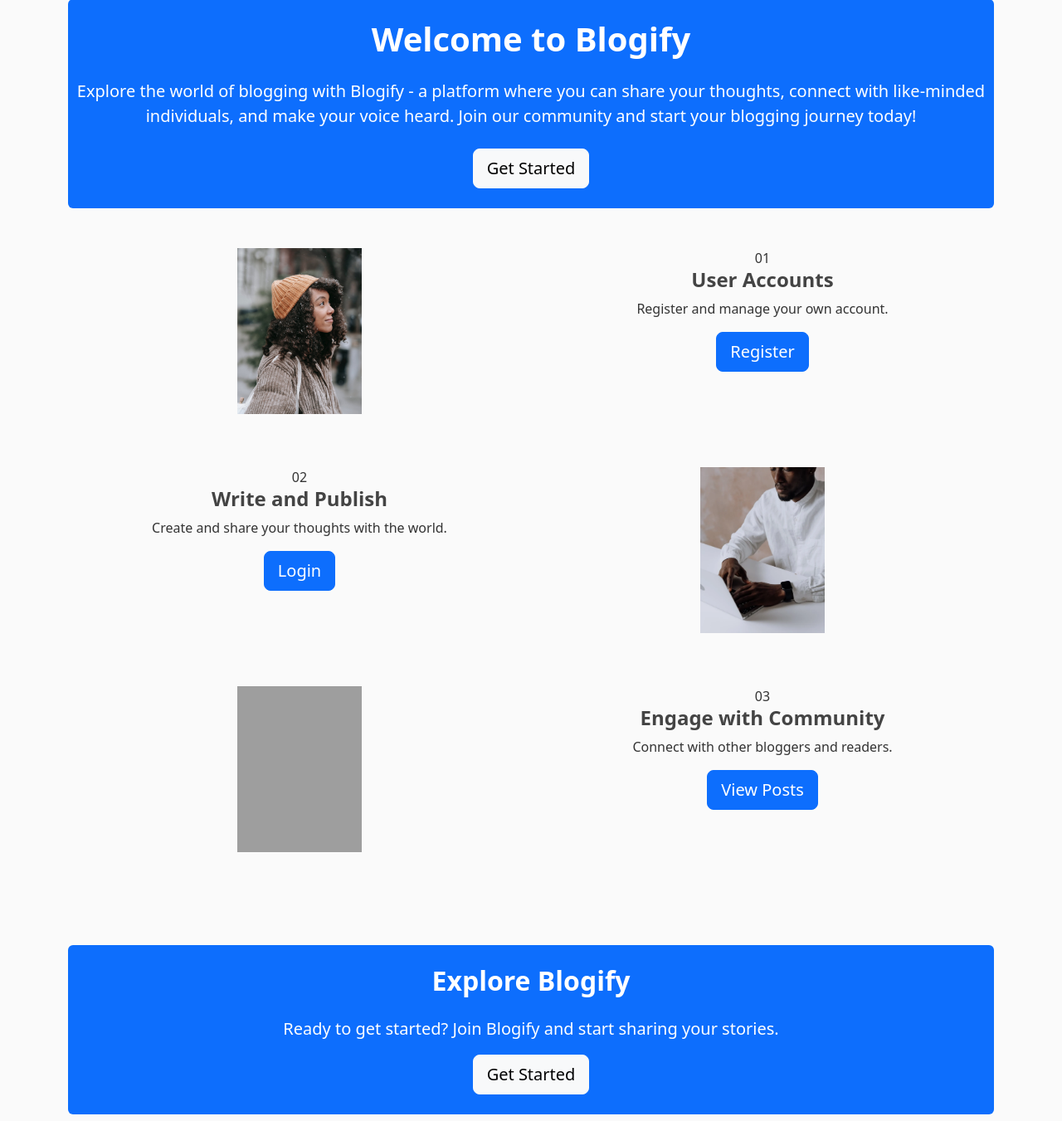
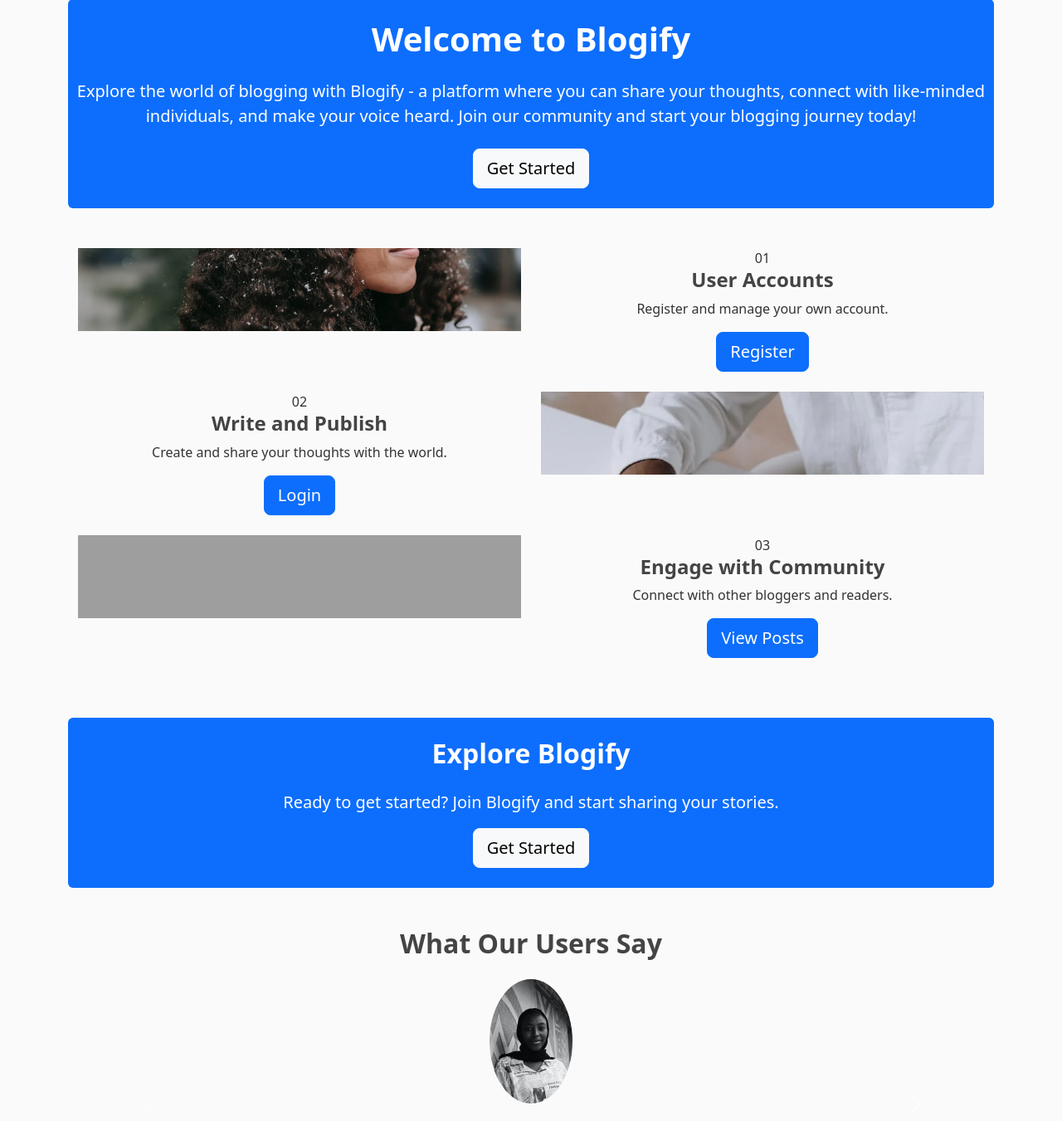
Before and after one commit to emmy3000/Blogify, a Flask app: page / in a window 1280 px wide. Shown: the part 81-1432 px from the top of the page at 83% size. Run offline with Flask 3, Linux system fonts and the light colour scheme; parts of the project's set-up code (start-up, migrations or seed data) failed here and were passed over; some libraries are stand-ins or nearby versions; grey boxes are pictures that could not be loaded.

Commit message:
Refactor main section of the HTML landing page template

```diff
--- a/blogify_app/static/main.css
+++ b/blogify_app/static/main.css
@@ -40,9 +40,9 @@ h1, h2, h3, h4, h5, h6 {
 }
 
 .feature-image {
-    height: 200px; /* Adjust the height as needed */
+    height: 100px; /* Adjust the height as needed */
     object-fit: cover; /* This property controls how the image is resized within its container */
-    width: 150px; /* Ensure the image takes up the full width of its container */
+    width: 100%; /* Ensure the image takes up the full width of its container */
 }
 
 .testimonial-content {
```
